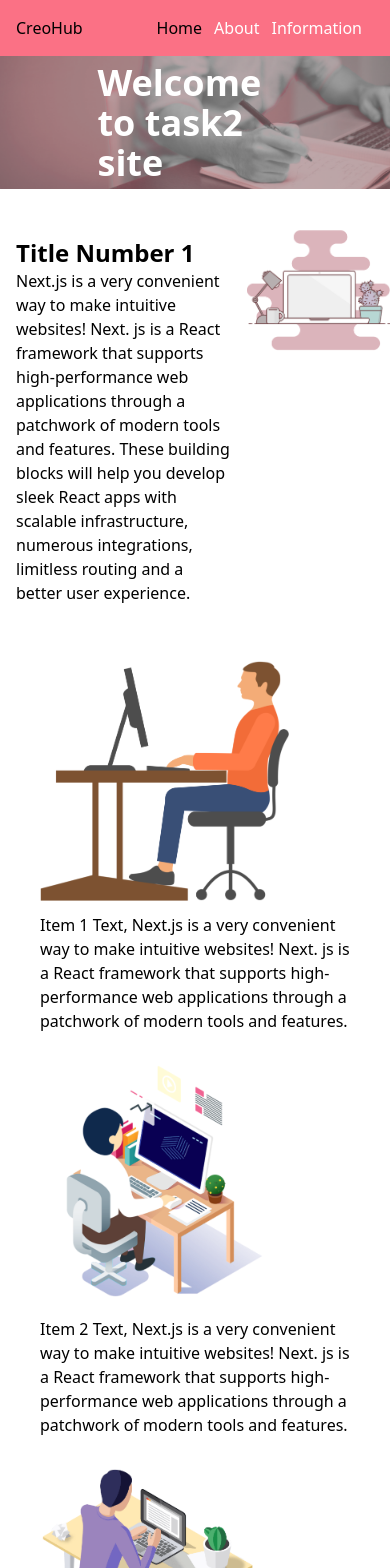
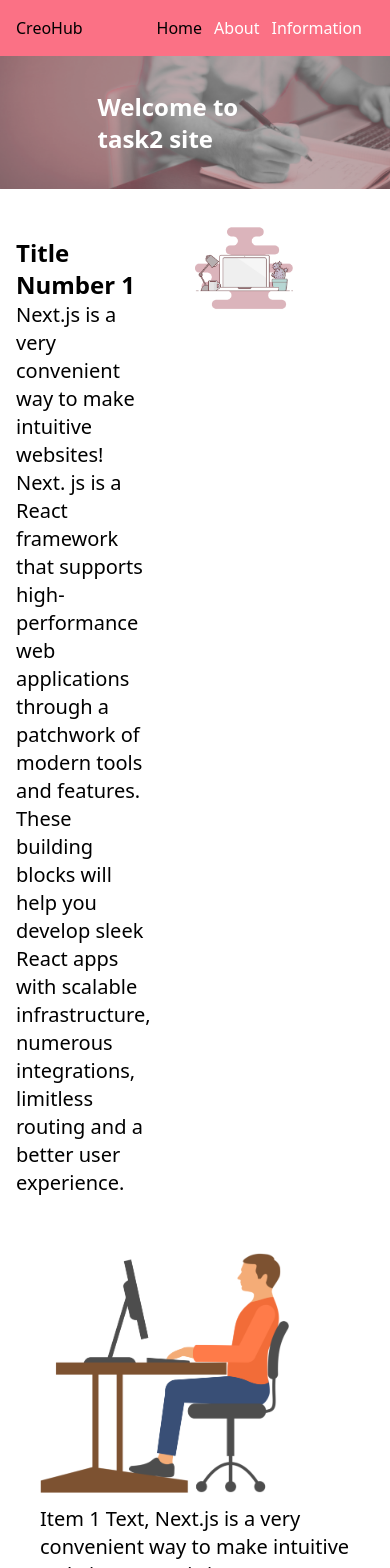
Before and after one commit to ImadMustafa/nextJSfile, a Next.js app: page / in a window 390 px wide. Shown: the top 1568 px of the page. Built offline with nearby package versions, Linux system fonts and the light colour scheme.

Commit message:
Updated website with new changes

```diff
--- a/components/Banner.js
+++ b/components/Banner.js
@@ -1,8 +1,8 @@
 const Banner = ({ text, imageUrl }) => {
     return (
-      <div className="banner relative">
+      <div className="banner relative ">
         <img src={imageUrl} alt="Banner Image" className="w-full object-cover [min-h-80vh]" />
-        <div className="text-white text-4xl font-bold absolute top-1/2 left-1/2 transform -translate-x-1/2 -translate-y-1/2">
+        <div className="text-white font-bold absolute top-1/2 left-1/2 transform -translate-x-1/2 -translate-y-1/2 sm:text-4xl text-2xl">
           {text}
         </div>
       </div>
--- a/components/Body1.js
+++ b/components/Body1.js
@@ -1,6 +1,6 @@
 const Body1 = ({title, text, imageUrl }) => {
     return (
-        <div class="text-container my-8 flex 2xl:container mx-auto grid-cols-2">
+        <div class=" sm:text-2xl text-xl text-container my-8 2xl:container mx-auto grid grid-cols-2">
         <div class="text w-5/6 md:w-90 p-4">
             <h2 class="font-bold text-2xl">{title}</h2>
             <p>{text}</p>
--- a/components/Gridbody1.js
+++ b/components/Gridbody1.js
@@ -6,7 +6,7 @@ const Gridbody1 = ({ items }) => {
       {items.map((item, index) => (
         <div key={index} className="mb-8 md:mb-0 md:mx-10 ml-10 mr-10">
           <img src={item.imageUrl} className="flex justify-center h-60" alt="Image" />
-          <p className="mt-3 md:mt-7">{item.text}</p>
+          <p className="mt-3 md:mt-7 sm:text-2xl text-xl">{item.text}</p>
         </div>
       ))}
     </div>
```
